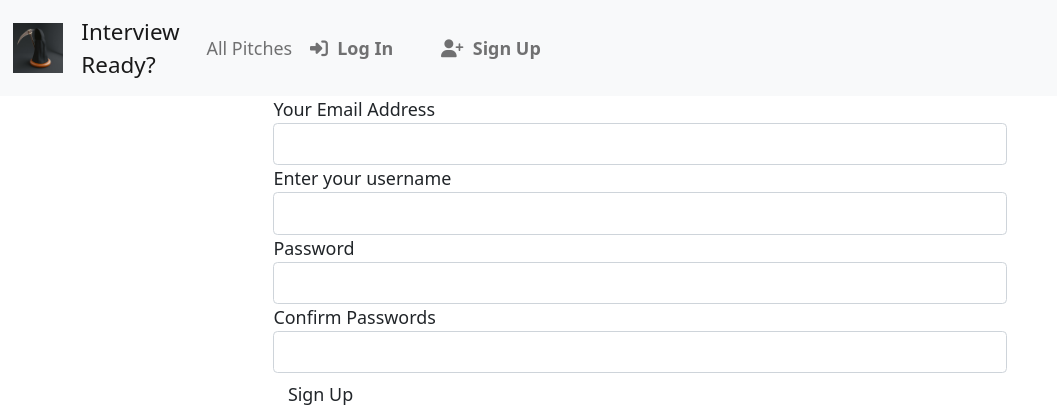
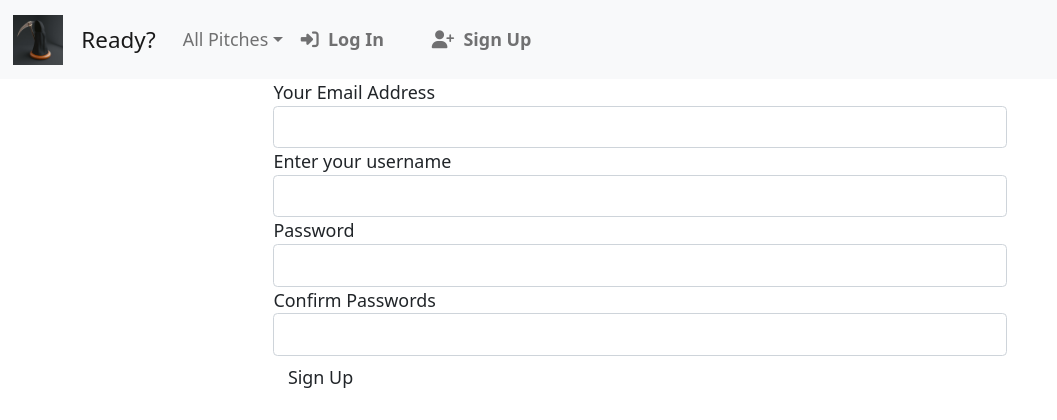
Before and after one commit to Miss-Faith/Interview-Ready, a Flask app: page /authenticate/register in a window 1280 px wide. Shown: the top 420 px of the page, without its empty margins (0-1057 px from the left). Run offline with Flask 2, Linux system fonts and the light colour scheme; some libraries are stand-ins or nearby versions.

Commit message:
Update navbar dropdown links

```diff
--- a/app/templates/navbar.html
+++ b/app/templates/navbar.html
@@ -4,19 +4,19 @@
       <img src="../static/images/image (7).jpg" alt="logo" width="50" height="50">
     </a>
     <a class="navbar-brand" href="/">
-      Interview <br> Ready?
+      Ready?
     </a>
     <button class="navbar-toggler" type="button" data-bs-toggle="collapse" data-bs-target="#navbarTogglerDemo02" aria-controls="navbarTogglerDemo02" aria-expanded="false" aria-label="Toggle navigation">
       <span class="navbar-toggler-icon"></span>
     </button>
     <div class="collapse navbar-collapse" id="navbarTogglerDemo02">
       <ul class="navbar-nav mr-auto">
-        <li class="nav-item">
-          <a class="nav-link" href="{{url_for('main.index')}}">All Pitches</a>
+        <li class="nav-item dropdown">
+          <a class="nav-link dropdown-toggle" href="{{url_for('main.categories')}}" id="navbarTogglerDemo02" role="button" data-bs-toggle="dropdown" aria-expanded="false">All Pitches</a>
         </li>
         {% if current_user.is_authenticated %}
-        <li class="nav-item">
-            <a class="nav-link" href="{{url_for('main.new_pitch')}}">New Pitch</a>
+        <li class="nav-item dropdown">
+            <a class="nav-link" href="{{url_for('main.new_pitch')}}" id="navbarTogglerDemo02" role="button" data-bs-toggle="dropdown" aria-expanded="false">New Pitch</a>
         </li>
         {% endif %}
       </ul>
@@ -24,21 +24,21 @@
         {% if current_user.is_authenticated %}
 
         <li class="nav-item dropdown">
-        <a class="nav-link dropdown-toggle" style= 'margin-right:30px' data-toggle="dropdown"
-          aria-haspopup="true" aria-expanded="false">
-          <i class="fas fa-user"></i>&nbsp;<strong>{{current_user.username}}</strong> </a>
-        <div class="dropdown-menu dropdown-menu-right dropdown-info" aria-labelledby="navbarDropdownMenuLink-4">
-          <a class="dropdown-item" href="{{url_for('main.profile',uname=current_user.username)}}"><i class="far fa-user"></i>&nbsp; My account</a>
-          <a class="dropdown-item" href="{{url_for('auth.logout')}}"><i class="fas fa-sign-out-alt"></i>&nbsp; Log out</a>
-        </div>
+          <a class="nav-link dropdown-toggle" style= 'margin-right:30px' role="button" data-bs-toggle="dropdown" id="dropdownMenuLink"
+            aria-haspopup="true" aria-expanded="false">
+            <i class="fas fa-user"></i>&nbsp;<strong>{{current_user.username}}</strong> </a>
+          <ul class="dropdown-menu" aria-labelledby="dropdownMenuLink">
+            <li><a class="dropdown-item" href="{{url_for('main.profile',uname=current_user.username)}}"><i class="far fa-user"></i>&nbsp; My account</a></li>
+            <li><a class="dropdown-item" href="{{url_for('auth.logout')}}"><i class="fas fa-sign-out-alt"></i>&nbsp; Log out</a></li>
+          </ul>
         </li>
         {% else %}
         <li class="nav-item">
             <a  class="nav-link" href="{{url_for('auth.login')}}" style= 'margin-right:30px'><i class="fas fa-sign-in-alt"></i>&nbsp; <strong>Log In</strong></a>
         </li>
         <li class="nav-item">
-                <a style= 'margin-right:30px' class="nav-link" href="{{url_for('auth.register')}}"><i class="fas fa-user-plus"></i></i>&nbsp; <strong>Sign Up</strong></a>
-            </li>
+          <a style= 'margin-right:30px' class="nav-link" href="{{url_for('auth.register')}}"><i class="fas fa-user-plus"></i></i>&nbsp; <strong>Sign Up</strong></a>
+        </li>
         {%endif%}
       </ul>
     </div>
```
